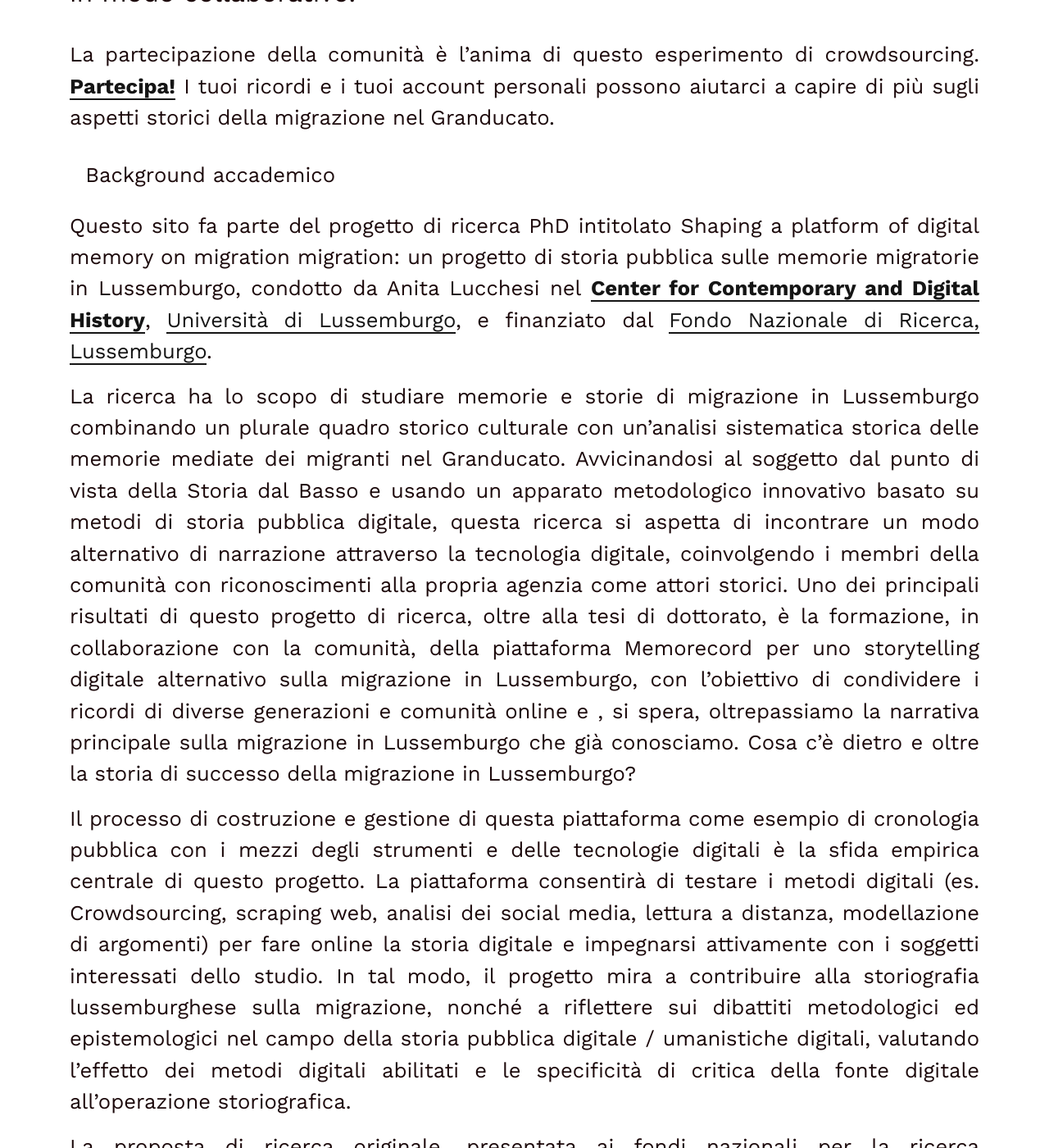
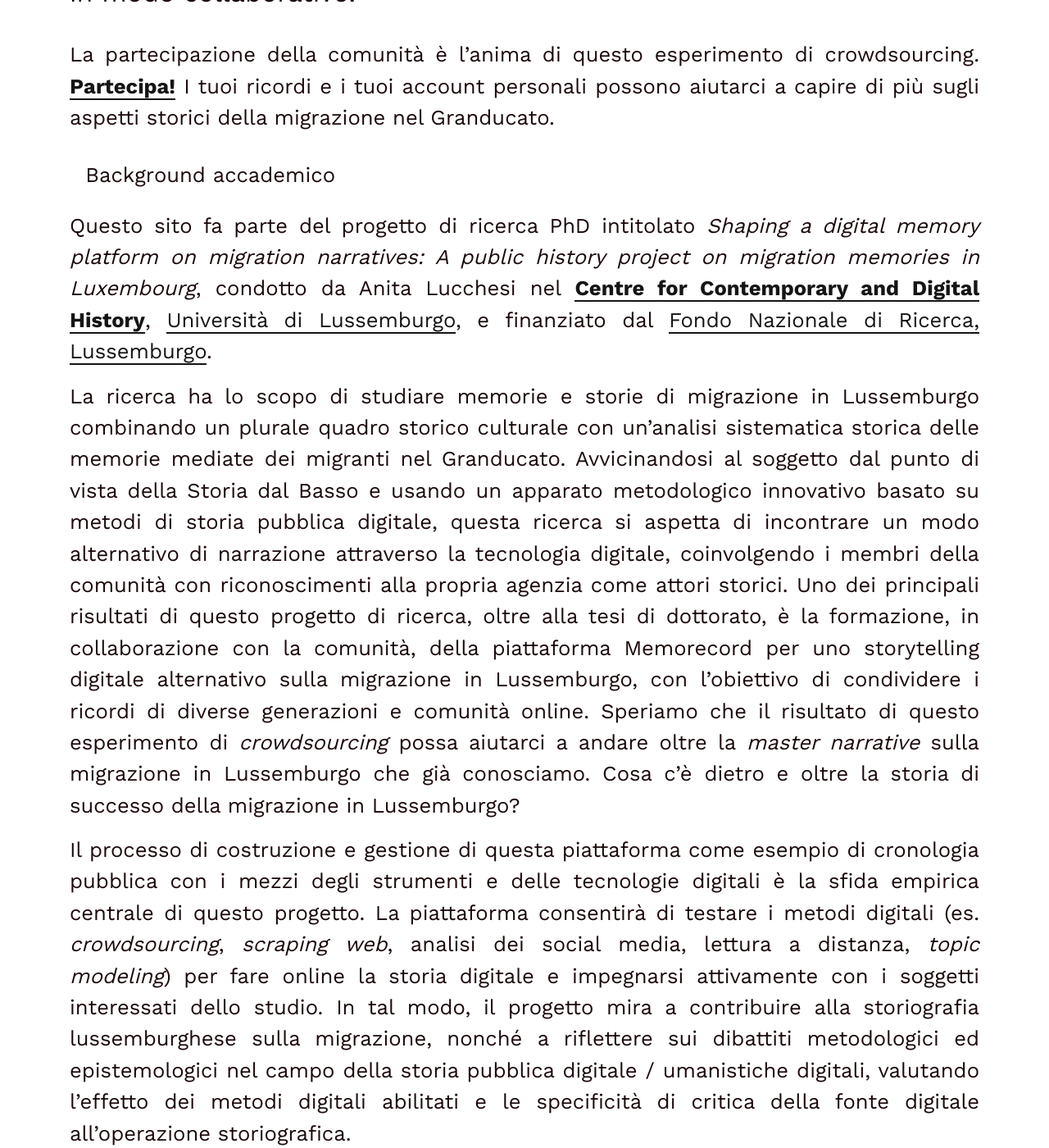
Before and after one commit to C2DH/memorecord, a Jekyll site: the page built from pages/the-project.it.md, in a window 1280 px wide and 1400 px high, scrolled down 585 px. Shown: the whole window at 82% size. Built offline with Jekyll 4.4.1, drawn with Linux system fonts in a browser that asks for light colours.

Commit message:
Update the-project.it.md

```diff
--- a/pages/the-project.it.md
+++ b/pages/the-project.it.md
@@ -15,10 +15,10 @@ La partecipazione della comunità è l'anima di questo esperimento di crowdsourc
 
 ## Background accademico
 
-Questo sito fa parte del progetto di ricerca PhD intitolato Shaping a platform of digital memory on migration migration: un progetto di storia pubblica sulle memorie migratorie in Lussemburgo, condotto da Anita Lucchesi nel [**Center for Contemporary and Digital History**](https://www.c2dh.uni.lu/), [Università di Lussemburgo](https://www.uni.lu/), e finanziato dal [Fondo Nazionale di Ricerca, Lussemburgo](https://www.fnr.lu).
+Questo sito fa parte del progetto di ricerca PhD intitolato *Shaping a digital memory platform on migration narratives: A public history project on migration memories in Luxembourg*, condotto da Anita Lucchesi nel [**Centre for Contemporary and Digital History**](https://www.c2dh.uni.lu/), [Università di Lussemburgo](https://www.uni.lu/), e finanziato dal [Fondo Nazionale di Ricerca, Lussemburgo](https://www.fnr.lu).
 
-La ricerca ha lo scopo di studiare memorie e storie di migrazione in Lussemburgo combinando un plurale quadro storico culturale con un'analisi sistematica storica delle memorie mediate dei migranti nel Granducato. Avvicinandosi al soggetto dal punto di vista della Storia dal Basso e usando un apparato metodologico innovativo basato su metodi di storia pubblica digitale, questa ricerca si aspetta di incontrare un modo alternativo di narrazione attraverso la tecnologia digitale, coinvolgendo i membri della comunità con riconoscimenti alla propria agenzia come attori storici. Uno dei principali risultati di questo progetto di ricerca, oltre alla tesi di dottorato, è la formazione, in collaborazione con la comunità, della piattaforma Memorecord per uno storytelling digitale alternativo sulla migrazione in Lussemburgo, con l'obiettivo di condividere i ricordi di diverse generazioni e comunità online e , si spera, oltrepassiamo la narrativa principale sulla migrazione in Lussemburgo che già conosciamo. Cosa c'è dietro e oltre la storia di successo della migrazione in Lussemburgo?
+La ricerca ha lo scopo di studiare memorie e storie di migrazione in Lussemburgo combinando un plurale quadro storico culturale con un'analisi sistematica storica delle memorie mediate dei migranti nel Granducato. Avvicinandosi al soggetto dal punto di vista della Storia dal Basso e usando un apparato metodologico innovativo basato su metodi di storia pubblica digitale, questa ricerca si aspetta di incontrare un modo alternativo di narrazione attraverso la tecnologia digitale, coinvolgendo i membri della comunità con riconoscimenti alla propria agenzia come attori storici. Uno dei principali risultati di questo progetto di ricerca, oltre alla tesi di dottorato, è la formazione, in collaborazione con la comunità, della piattaforma Memorecord per uno storytelling digitale alternativo sulla migrazione in Lussemburgo, con l'obiettivo di condividere i ricordi di diverse generazioni e comunità online. Speriamo che il risultato di questo esperimento di *crowdsourcing* possa aiutarci a  andare oltre la *master narrative* sulla migrazione in Lussemburgo che già conosciamo. Cosa c'è dietro e oltre la storia di successo della migrazione in Lussemburgo?
 
-Il processo di costruzione e gestione di questa piattaforma come esempio di cronologia pubblica con i mezzi degli strumenti e delle tecnologie digitali è la sfida empirica centrale di questo progetto. La piattaforma consentirà di testare i metodi digitali (es. Crowdsourcing, scraping web, analisi dei social media, lettura a distanza, modellazione di argomenti) per fare online la storia digitale e impegnarsi attivamente con i soggetti interessati dello studio. In tal modo, il progetto mira a contribuire alla storiografia lussemburghese sulla migrazione, nonché a riflettere sui dibattiti metodologici ed epistemologici nel campo della storia pubblica digitale / umanistiche digitali, valutando l'effetto dei metodi digitali abilitati e le specificità di critica della fonte digitale all'operazione storiografica.
+Il processo di costruzione e gestione di questa piattaforma come esempio di cronologia pubblica con i mezzi degli strumenti e delle tecnologie digitali è la sfida empirica centrale di questo progetto. La piattaforma consentirà di testare i metodi digitali (es. *crowdsourcing*, *scraping web*, analisi dei social media, lettura a distanza, *topic modeling*) per fare online la storia digitale e impegnarsi attivamente con i soggetti interessati dello studio. In tal modo, il progetto mira a contribuire alla storiografia lussemburghese sulla migrazione, nonché a riflettere sui dibattiti metodologici ed epistemologici nel campo della storia pubblica digitale / umanistiche digitali, valutando l'effetto dei metodi digitali abilitati e le specificità di critica della fonte digitale all'operazione storiografica.
 
 La proposta di ricerca originale, presentata ai fondi nazionali per la ricerca Lussemburgo, può essere trovata [qui](https://historiografianarede.files.wordpress.com/2015/10/lucchesi-fnr.pdf).
```
